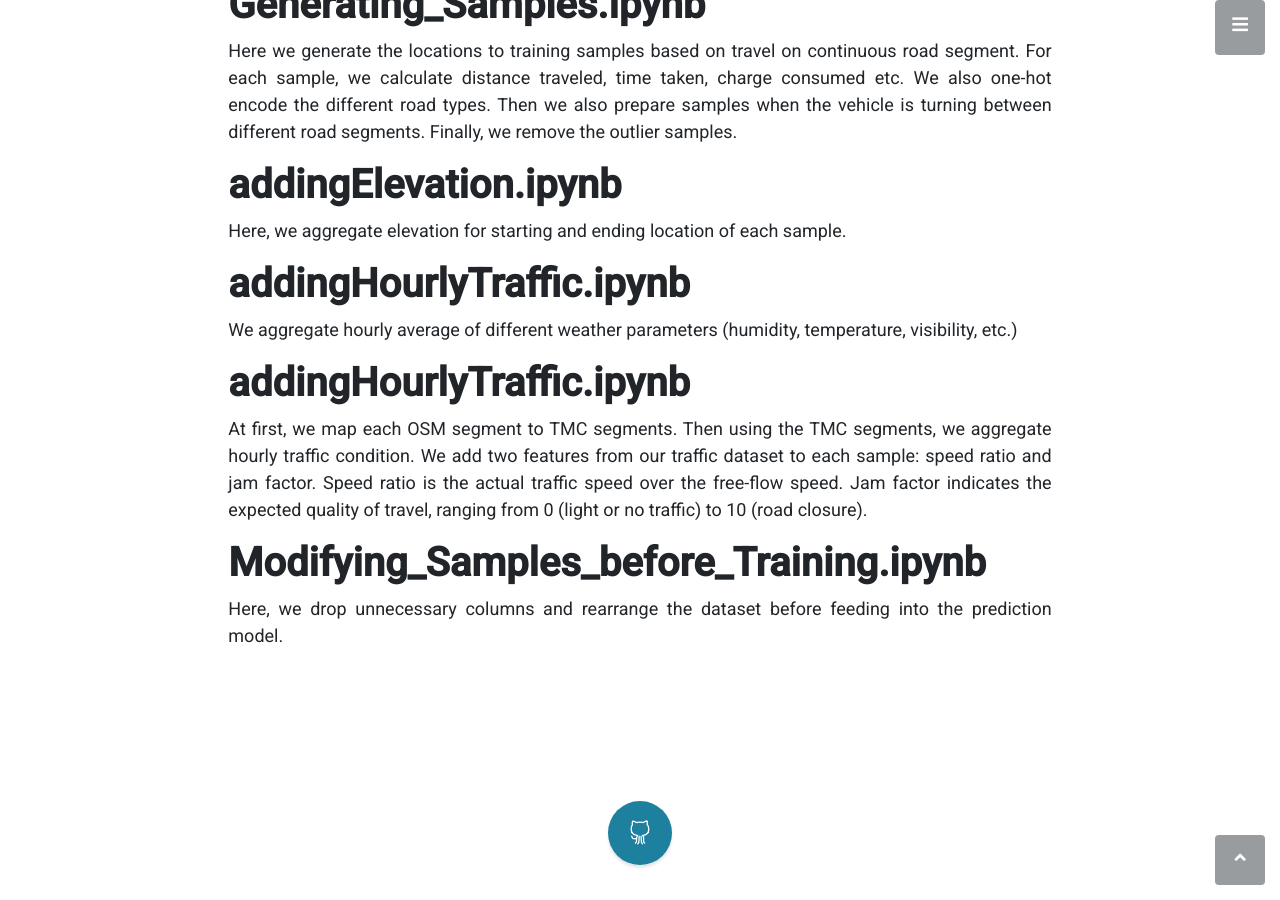
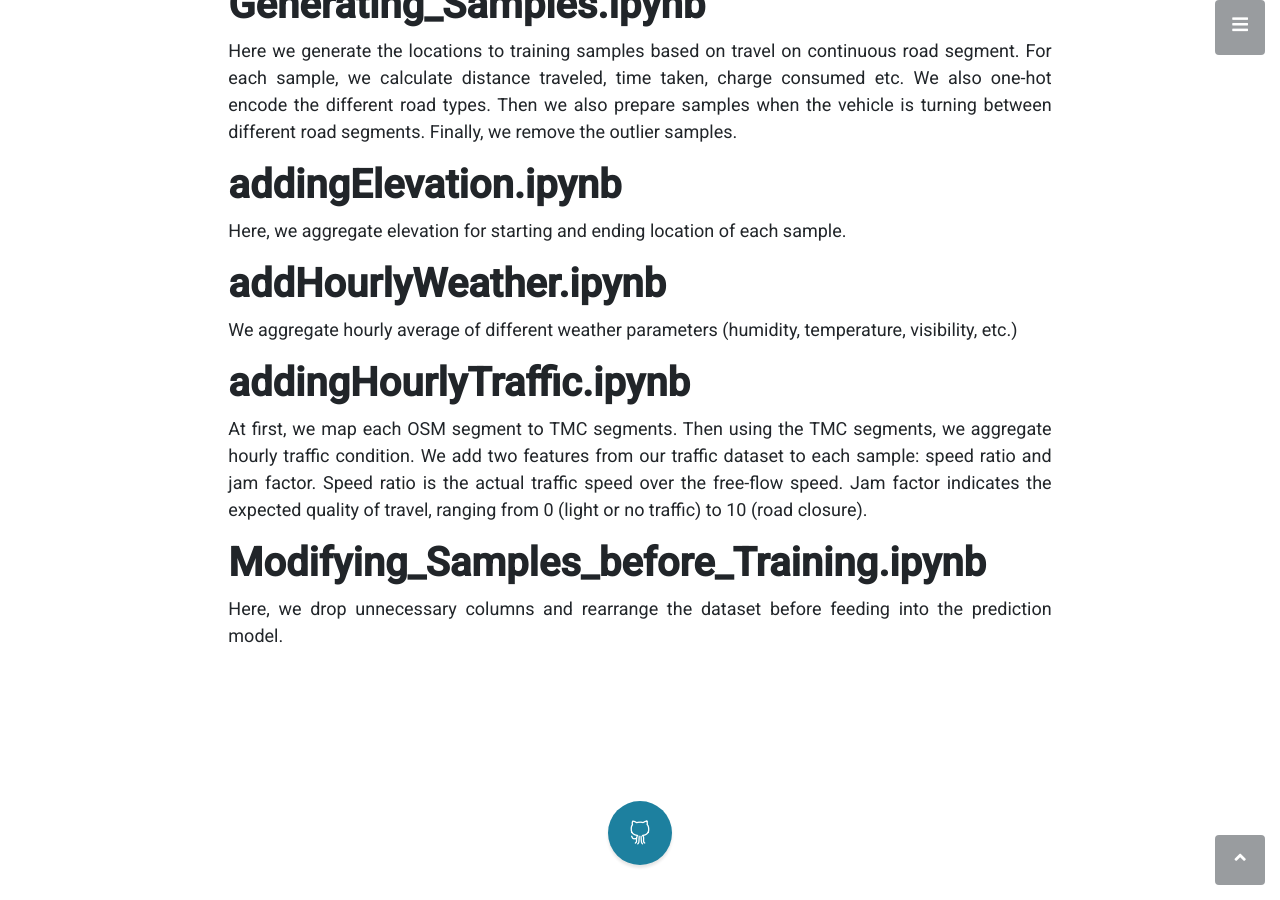
Before and after one commit to hdemma/hdemma.github.io, a Jekyll site: the page built from files/notebooks/Macro_Prediction_Models/DataProcessing_ReadMe.md, in a window 1280 px wide and 900 px high, scrolled down 565 px. Built offline with Jekyll 4.4.1, drawn with Linux system fonts in a browser that asks for light colours; our own code applies the rules of GitHub Pages for plain Markdown files.

Commit message:
Update DataProcessing_ReadMe.md

```diff
--- a/files/notebooks/Macro_Prediction_Models/DataProcessing_ReadMe.md
+++ b/files/notebooks/Macro_Prediction_Models/DataProcessing_ReadMe.md
@@ -22,7 +22,7 @@ We also one-hot encode the different road types. Then we also prepare samples wh
 
 Here, we aggregate elevation for starting and ending location of each sample.
 
-# addingHourlyTraffic.ipynb
+# addHourlyWeather.ipynb
 
 We aggregate hourly average of different weather parameters (humidity, temperature, visibility, etc.)
 
```
